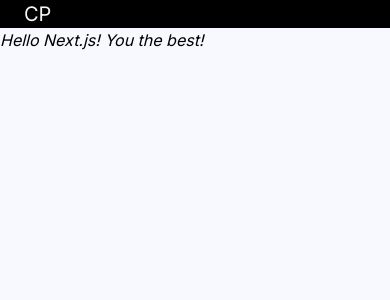
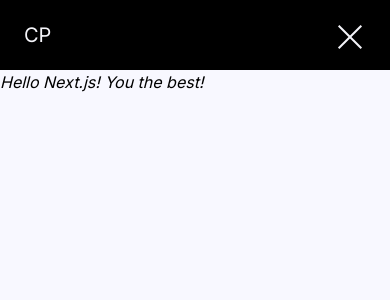
Before and after one commit to cam-peck/portfolio, a Next.js app: page / in a window 390 px wide. Shown: the top 300 px of the page. Built offline with nearby package versions, Linux system fonts and the light colour scheme.

Commit message:
add hamburgermenu component with animations

```diff
--- a/components/hamburger-menu.tsx
+++ b/components/hamburger-menu.tsx
@@ -0,0 +1,29 @@
+interface HamburgerMenuProps {
+  hamburgerIsOpen: boolean;
+  setHamburgerIsOpen: React.Dispatch<React.SetStateAction<boolean>>;
+}
+
+export default function HamburgerMenu(props: HamburgerMenuProps) {
+  const { hamburgerIsOpen, setHamburgerIsOpen } = props;
+
+  const topHamburger = 'block h-0.5 w-8 bg-ghostwhite transition-all duration-500 ease-in-out';
+  const topCloseIcon = 'block h-0.5 w-8 bg-ghostwhite rotate-45 translate-y-3 transition-all duration-500 ease-in-out';
+
+  const middleHamburger = 'block h-0.5 w-8 bg-ghostwhite transition-all duration-500 ease-in-out';
+  const middleCloseIcon = 'block h-0.5 w-8 bg-black -translate-x-8 transition-all duration-500 ease-in-out';
+
+  const bottomHamburger = 'block h-0.5 w-8 bg-ghostwhite transition-all duration-500 ease-in-out';
+  const bottomCloseIcon = 'block h-0.5 w-8 bg-ghostwhite -rotate-45 -translate-y-2 transition-all duration-500 ease-in-out';
+  return (
+    <section>
+      <div onClick={() => setHamburgerIsOpen(!hamburgerIsOpen)} className={`space-y-2 py-4 hover:cursor-pointer`}>
+        {/* Top Bar*/}
+        <span className={hamburgerIsOpen ? topHamburger : topCloseIcon}></span>
+        {/* Middle Bar */}
+        <span className={hamburgerIsOpen ? middleHamburger : middleCloseIcon}></span>
+        {/* Bottom Bar*/}
+        <span className={hamburgerIsOpen ? bottomHamburger : bottomCloseIcon}></span>
+      </div>
+    </section>
+  );
+}
--- a/components/navbar.tsx
+++ b/components/navbar.tsx
@@ -1,12 +1,15 @@
+import { useState } from 'react';
 import NavItems from './navitems';
+import HamburgerMenu from './hamburger-menu';
 
 export default function NavBar() {
+  const [hamburgerIsOpen, setHamburgerIsOpen] = useState(false);
   return (
     <header className="w-full bg-black text-ghostwhite">
       <nav className="max-w-6xl px-6 mx-auto flex items-center justify-between">
         {/* Logo */}
         <div className="flex gap-3 items-center">
-          {/* <img /> logo will go here!*/}
+          {/* <img /> logo will go here instead of h1!*/}
           <h1 className="text-white text-xl x2s:text-2xl">CP</h1>
         </div>
         {/* Menu Items */}
@@ -14,14 +17,10 @@ export default function NavBar() {
           <NavItems />
         </div>
         {/* Hamburger Menu */}
-        {/* <div className="md:hidden pt-2 pb-2">
-          <Hamburger
-            size={28}
-            toggled={navDrawerIsOpen}
-            toggle={setNavDrawerIsOpen}
-            color="white"
-          />
+        <div className="md:hidden pt-2 pb-2">
+          <HamburgerMenu hamburgerIsOpen={hamburgerIsOpen} setHamburgerIsOpen={setHamburgerIsOpen} />
         </div>
+        {/*
         <DrawerMenu
           setNavDrawerIsOpen={setNavDrawerIsOpen}
           navDrawerIsOpen={navDrawerIsOpen}
```
Also changed, not shown: .prettierrc.json.
